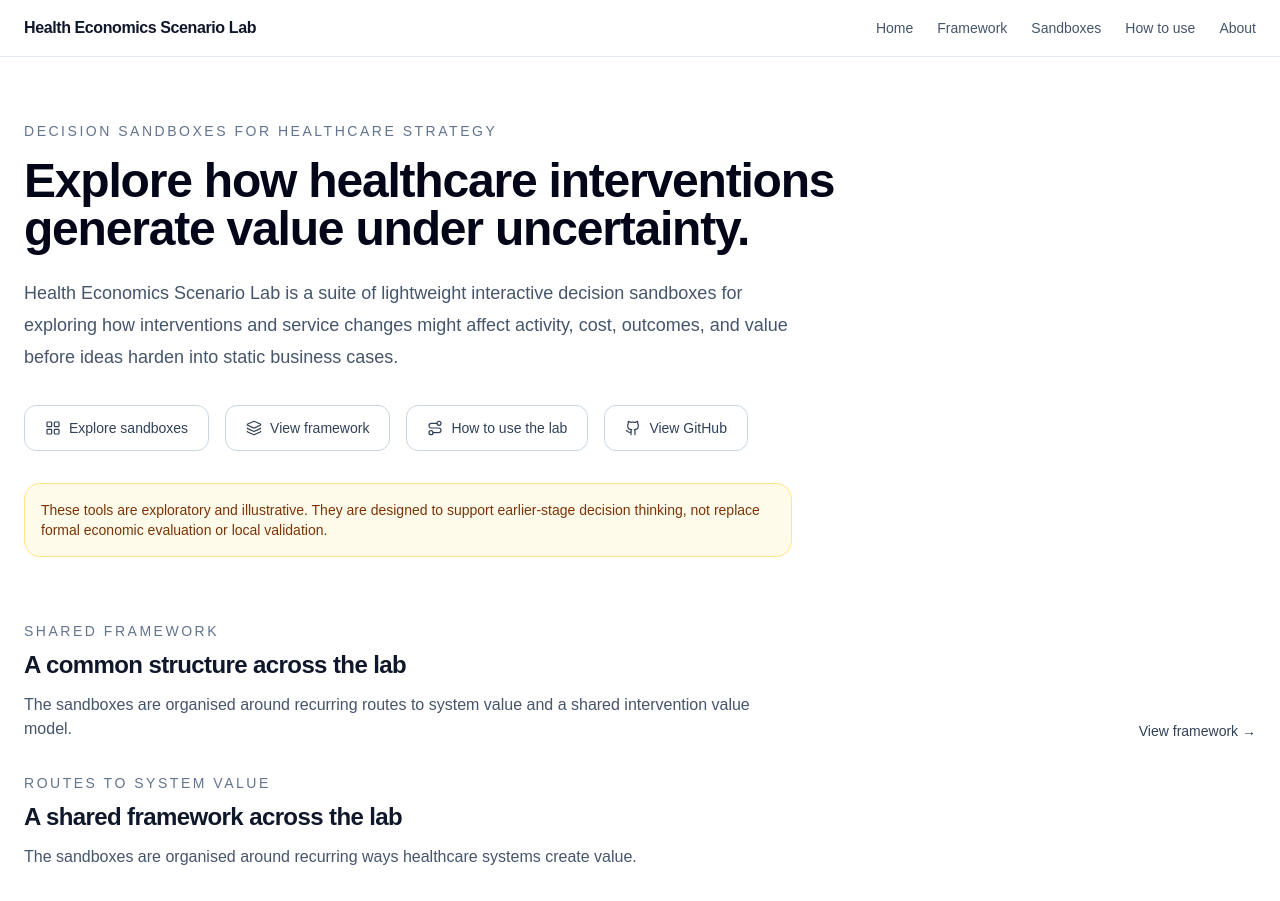
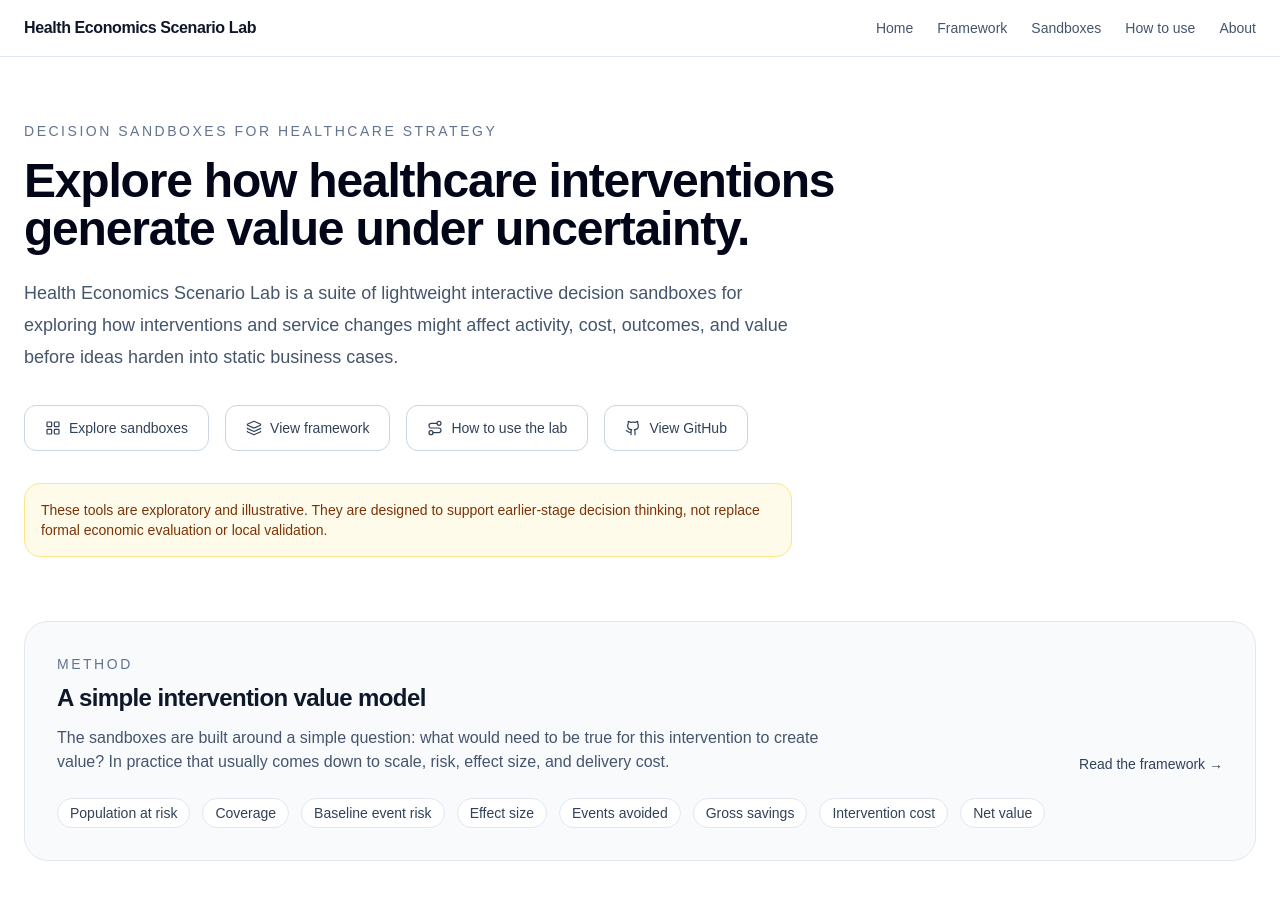
Before and after one commit to olivercareyncl/health-economics-scenario-lab, a Next.js app in the folder site/: page / in a window 1280 px wide. Shown: the top 901 px of the page. Built offline with nearby package versions, Linux system fonts and the light colour scheme.

Commit message:
Update page.tsx

```diff
--- a/site/src/app/page.tsx
+++ b/site/src/app/page.tsx
@@ -67,18 +67,19 @@ export default function HomePage() {
       </section>
 
       <div className="space-y-20">
-        <section>
-          <div className="mb-8 flex flex-col gap-4 md:flex-row md:items-end md:justify-between">
+        <section className="rounded-3xl border border-slate-200 bg-slate-50 p-8">
+          <div className="flex flex-col gap-4 md:flex-row md:items-end md:justify-between">
             <div>
               <p className="text-sm font-medium uppercase tracking-[0.18em] text-slate-500">
-                Shared framework
+                Method
               </p>
               <h2 className="mt-2 text-2xl font-semibold tracking-tight">
-                A common structure across the lab
+                A simple intervention value model
               </h2>
               <p className="mt-3 max-w-3xl text-slate-600">
-                The sandboxes are organised around recurring routes to system
-                value and a shared intervention value model.
+                The sandboxes are built around a simple question: what would need
+                to be true for this intervention to create value? In practice that
+                usually comes down to scale, risk, effect size, and delivery cost.
               </p>
             </div>
 
@@ -86,12 +87,32 @@ export default function HomePage() {
               href="/framework"
               className="text-sm font-medium text-slate-700"
             >
-              View framework →
+              Read the framework →
             </Link>
           </div>
 
-          <RoutesGrid />
+          <div className="mt-6 flex flex-wrap gap-3 text-sm text-slate-700">
+            {[
+              "Population at risk",
+              "Coverage",
+              "Baseline event risk",
+              "Effect size",
+              "Events avoided",
+              "Gross savings",
+              "Intervention cost",
+              "Net value",
+            ].map((item) => (
+              <span
+                key={item}
+                className="rounded-full border border-slate-200 bg-white px-3 py-1"
+              >
+                {item}
+              </span>
+            ))}
+          </div>
         </section>
+
+        <RoutesGrid />
 
         <section>
           <div className="mb-8 flex items-end justify-between gap-4">
@@ -153,51 +174,6 @@ export default function HomePage() {
           </div>
         </section>
 
-        <section className="rounded-3xl border border-slate-200 bg-slate-50 p-8">
-          <div className="flex flex-col gap-4 md:flex-row md:items-end md:justify-between">
-            <div>
-              <p className="text-sm font-medium uppercase tracking-[0.18em] text-slate-500">
-                Method
-              </p>
-              <h2 className="mt-2 text-2xl font-semibold tracking-tight">
-                A simple intervention value model
-              </h2>
-              <p className="mt-3 max-w-3xl text-slate-600">
-                The sandboxes are built around a simple question: what would need
-                to be true for this intervention to create value? In practice that
-                usually comes down to scale, risk, effect size, and delivery cost.
-              </p>
-            </div>
-
-            <Link
-              href="/framework"
-              className="text-sm font-medium text-slate-700"
-            >
-              Read the framework →
-            </Link>
-          </div>
-
-          <div className="mt-6 flex flex-wrap gap-3 text-sm text-slate-700">
-            {[
-              "Population at risk",
-              "Coverage",
-              "Baseline event risk",
-              "Effect size",
-              "Events avoided",
-              "Gross savings",
-              "Intervention cost",
-              "Net value",
-            ].map((item) => (
-              <span
-                key={item}
-                className="rounded-full border border-slate-200 bg-white px-3 py-1"
-              >
-                {item}
-              </span>
-            ))}
-          </div>
-        </section>
-
         <section>
           <div className="flex flex-col gap-4 md:flex-row md:items-end md:justify-between">
             <div>
```
